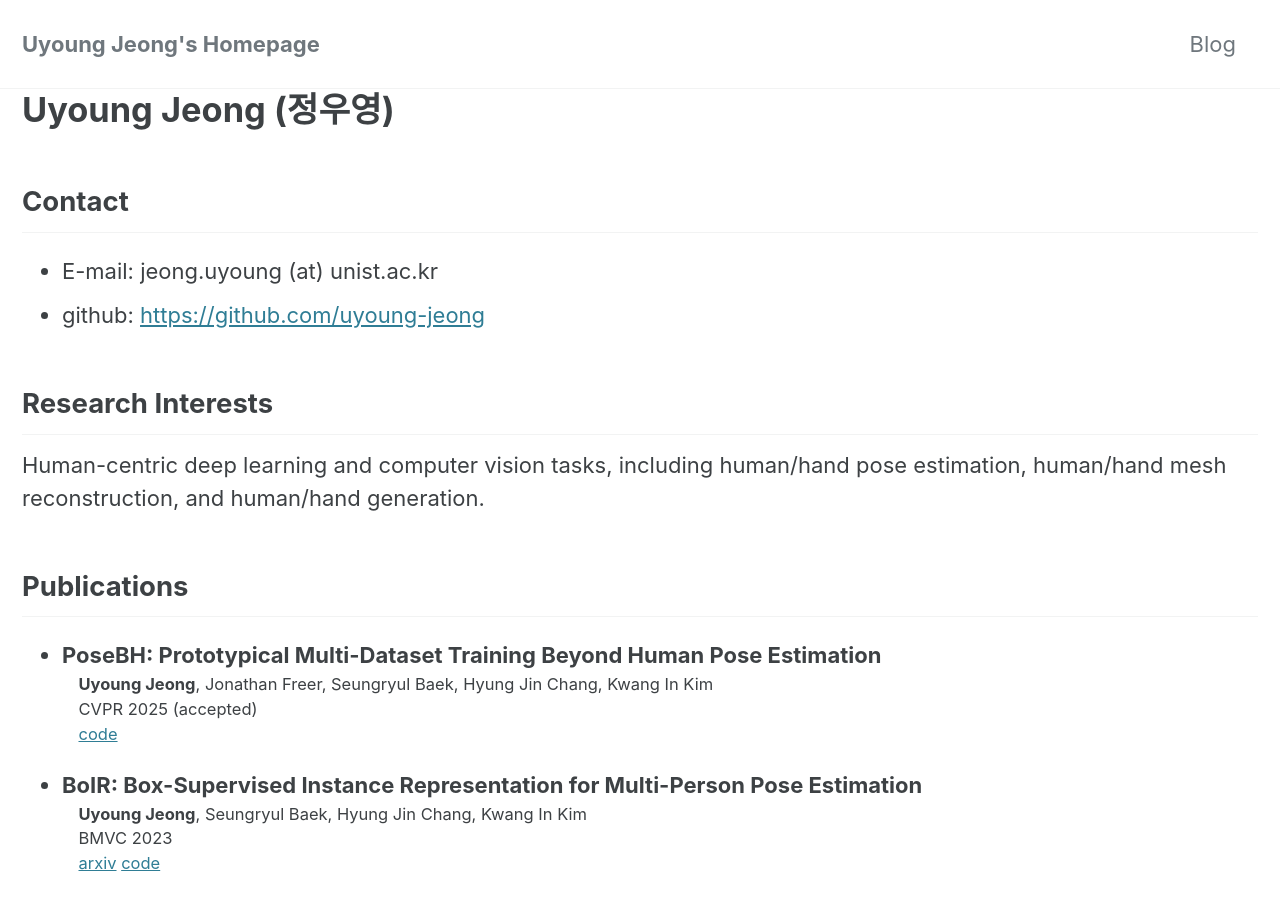
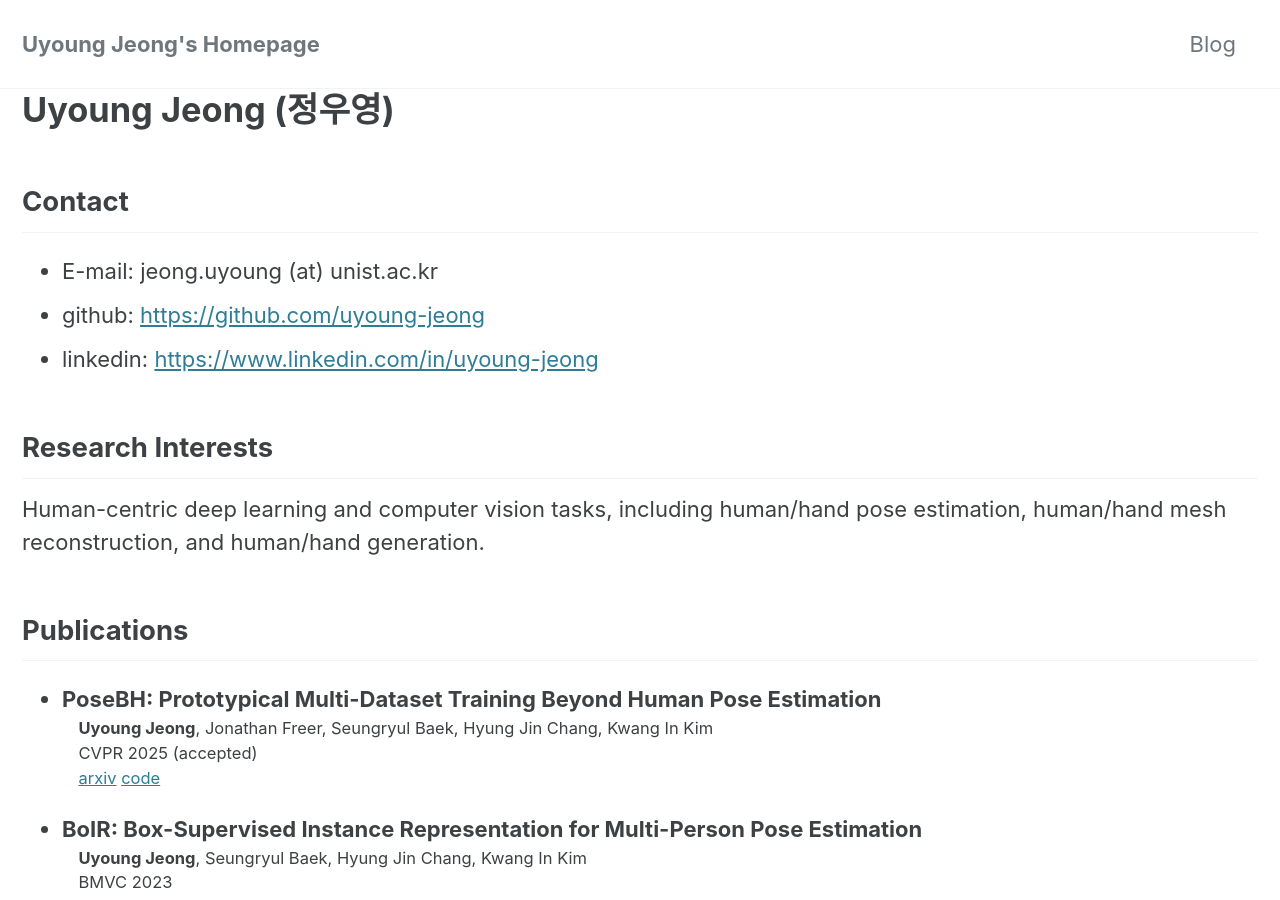
Before and after one commit to uyoung-jeong/uyoung-jeong.github.io, a Jekyll site: the page built from _pages/home.md, in a window 1280 px wide and 900 px high. Built offline with Jekyll 4.4.1, drawn with Linux system fonts in a browser that asks for light colours; cached includes are drawn as plain includes.

Commit message:
linkedin url. posebh arxiv link.

```diff
--- a/_pages/home.md
+++ b/_pages/home.md
@@ -15,6 +15,7 @@ sidebar:
 ## Contact
 - E-mail: jeong.uyoung (at) unist.ac.kr
 - github: <https://github.com/uyoung-jeong>
+- linkedin: <https://www.linkedin.com/in/uyoung-jeong>
 
 ## Research Interests
 Human-centric deep learning and computer vision tasks, including human/hand pose estimation, human/hand mesh reconstruction, and human/hand generation.
@@ -23,7 +24,7 @@ Human-centric deep learning and computer vision tasks, including human/hand pose
 - PoseBH: Prototypical Multi-Dataset Training Beyond Human Pose Estimation
   : **Uyoung Jeong**, Jonathan Freer, Seungryul Baek, Hyung Jin Chang, Kwang In Kim
   : CVPR 2025 (accepted)
-  : []() [code](https://github.com/uyoung-jeong/PoseBH)
+  : [arxiv](https://arxiv.org/abs/2505.17475) [code](https://github.com/uyoung-jeong/PoseBH)
 
 - BoIR: Box-Supervised Instance Representation for Multi-Person Pose Estimation
   : **Uyoung Jeong**, Seungryul Baek, Hyung Jin Chang, Kwang In Kim
```
